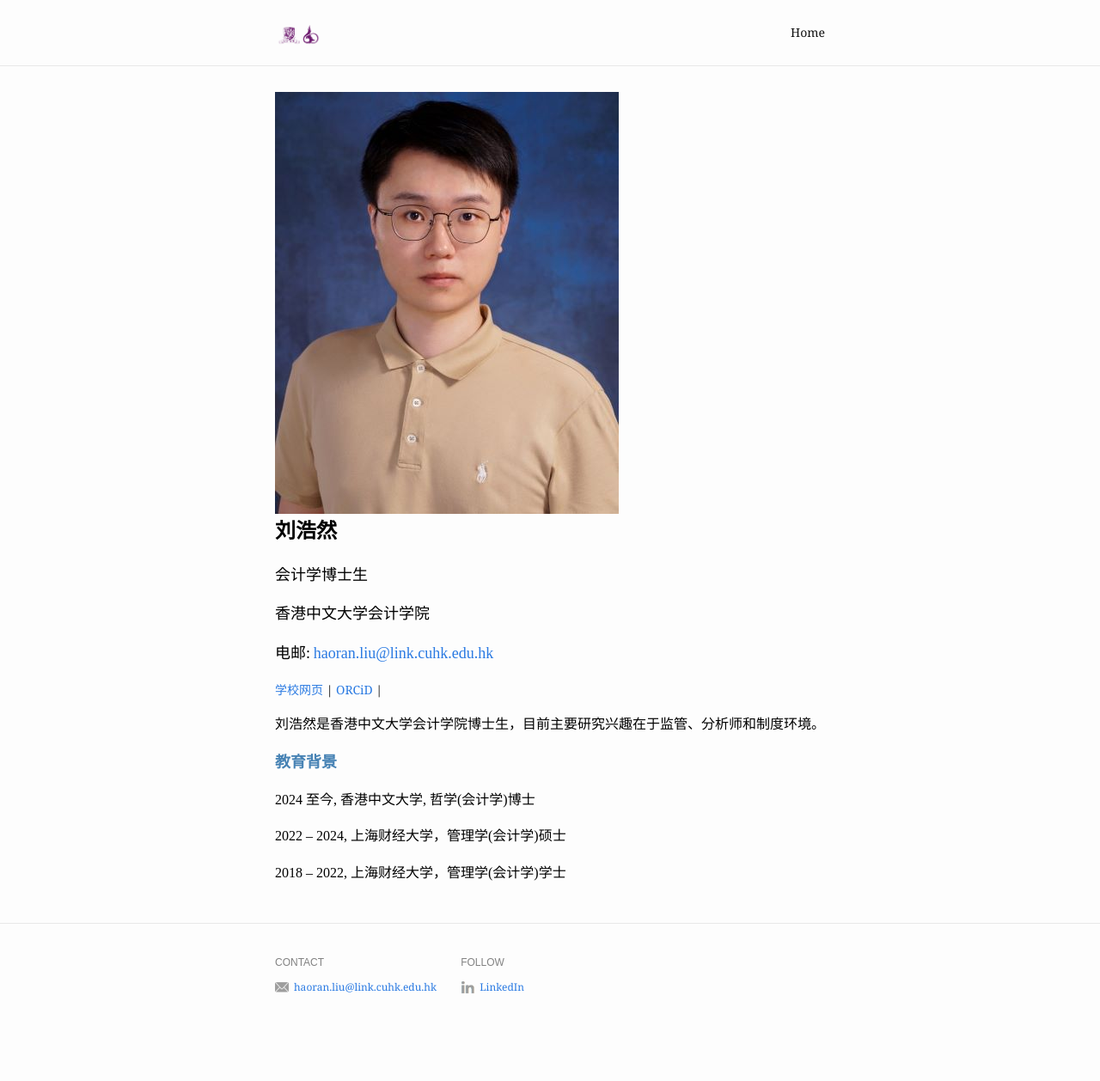
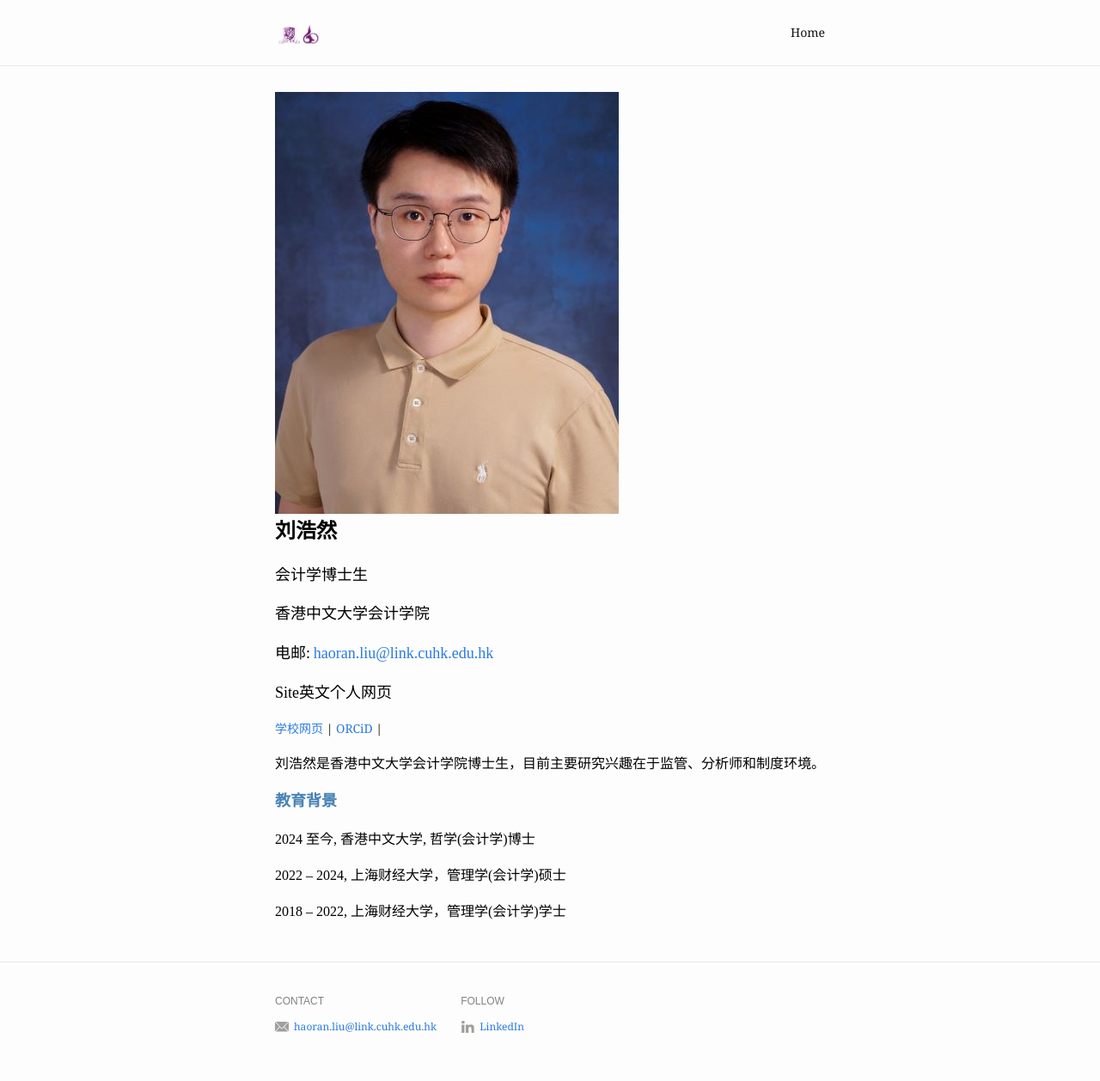
Before and after one commit to LeightonLiu/leightonliu.github.io, a Jekyll site: the page built from index.md, in a window 1280 px wide. Shown: the whole page at 86% size. Built offline with Jekyll 4.4.1, drawn with Linux system fonts in a browser that asks for light colours; before the commit the page ends 1212 px from its top, so only the background shows below that.

Commit message:
Update index.md

```diff
--- a/index.md
+++ b/index.md
@@ -21,6 +21,12 @@ profile_picture:
 </p>
 
 <p>
+<a href="https://sites.google.com/view/haoran-liu/home" target="_blank">
+<font color="Black" face="微软正黑" size=4>Site英文个人网页</font>
+</a>
+</p>
+
+<p>
 <a href="https://grad.bschool.cuhk.edu.hk/students/liu-haoran/" target="_blank">学校网页 </a>| <a href="https://orcid.org/0009-0008-9794-0416" target="_blank"> ORCiD </a>|
 <!-- <a href="https://papers.ssrn.com/" target="_blank">SSRN个人页面 </a></font> -->
 </p>
```
